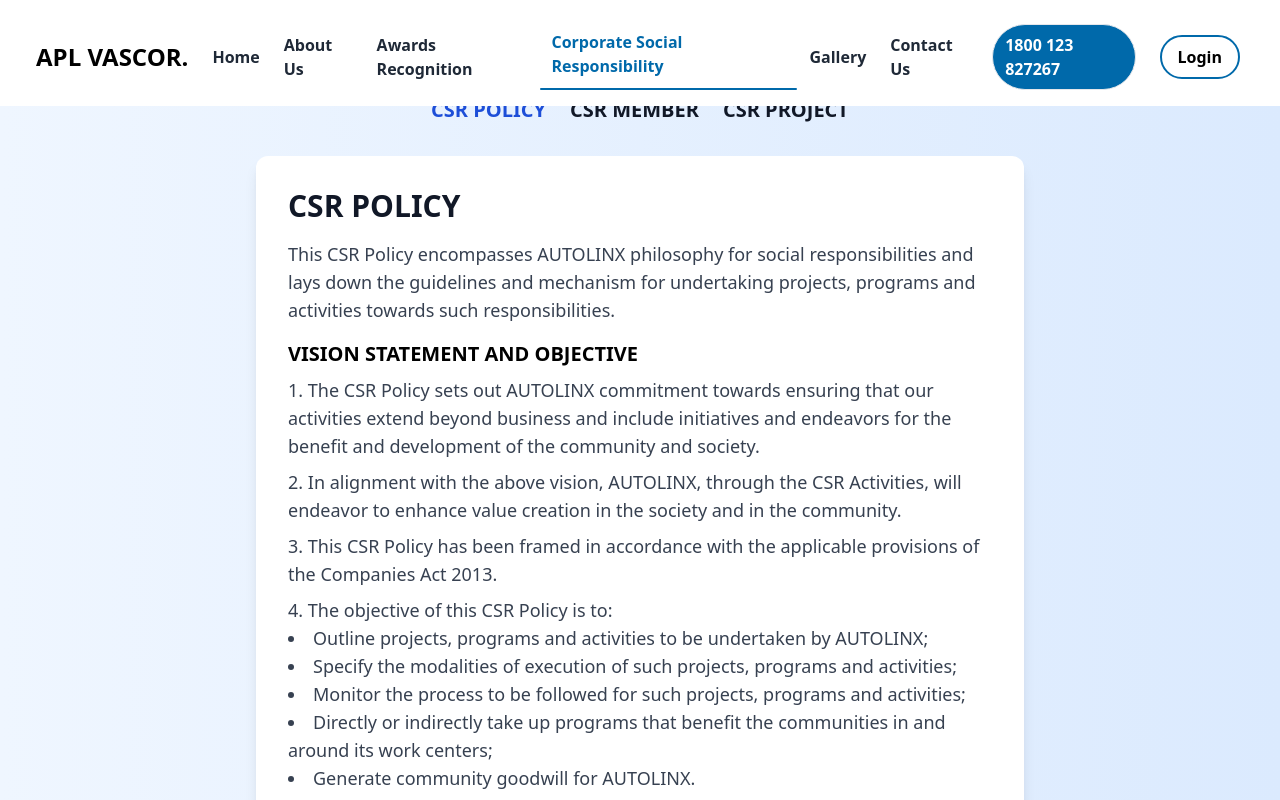
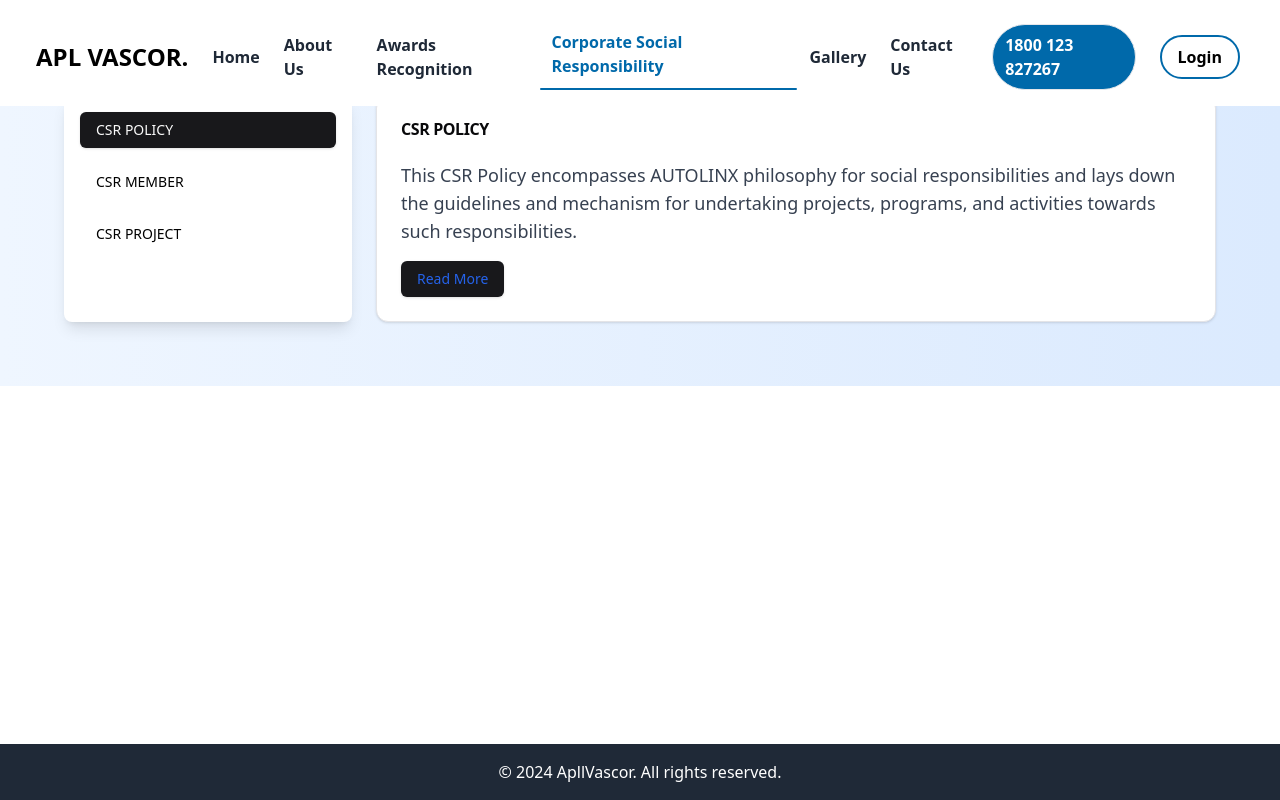
Before and after one commit to thegrimkiller22/APL-VASCOR-, a React (Vite) app: page /corporate-social-responsibility in a window 1280 px wide. Shown: the top 800 px of the page. Built offline with nearby package versions, Linux system fonts and the light colour scheme.

Commit message:
side bar for csr page

```diff
--- a/src/pages/CorporateSocialResponsibility.tsx
+++ b/src/pages/CorporateSocialResponsibility.tsx
@@ -1,134 +1,236 @@
 import React, { useState } from 'react';
+import { Button } from "@/components/ui/button";
+import {
+  Card,
+  CardContent,
+  CardHeader,
+  CardTitle,
+} from "@/components/ui/card";
 
 const CorporateSocialResponsibility: React.FC = () => {
-  // Set the default active section to 'csrPolicy'
-  const [activeSection, setActiveSection] = useState<string | null>('csrPolicy');
-  const [isExpanded, setIsExpanded] = useState(false);
+  const [activeSection, setActiveSection] = useState<string>('csrPolicy');
+  const [showMore, setShowMore] = useState<boolean>(false); // State to manage "Read More"
 
   const handleSectionToggle = (section: string) => {
-    setActiveSection(activeSection === section ? null : section);
+    setActiveSection(section);
+    setShowMore(false); // Reset the "show more" when switching sections
   };
 
-  const toggleExpand = () => {
-    setIsExpanded(!isExpanded);
+  const handleReadMoreToggle = () => {
+    setShowMore(!showMore); // Toggle the "Read More" section
   };
 
   return (
-    <section className="bg-gradient-to-r from-blue-50 to-blue-100 py-16 px-6 md:px-16 mt-8">
-      <div className="container mx-auto">
-        {/* Navbar */}
-        <div className="flex justify-center space-x-6 mb-8">
-          <button
-            onClick={() => handleSectionToggle('csrPolicy')}
-            className={`text-xl font-semibold transition duration-300 ${activeSection === 'csrPolicy' ? 'text-blue-700' : 'text-gray-900 hover:text-blue-600'}`}
+    <section className="py-16 px-6 md:px-16 mt-8 bg-gradient-to-r from-blue-50 to-blue-100">
+      <div className="container mx-auto flex flex-col md:flex-row">
+        {/* Sidebar Navbar */}
+        <nav className="w-full md:w-1/4 bg-white p-4 shadow-lg rounded-lg mb-8 md:mb-0 md:mr-6">
+          <ul className="space-y-4">
+            {['csrPolicy', 'csrMember', 'csrProject'].map((section) => (
+              <li key={section}>
+                <Button
+                  variant={activeSection === section ? 'default' : 'ghost'}
+                  className="w-full justify-start"
+                  onClick={() => handleSectionToggle(section)}
                 >
-            CSR POLICY
-          </button>
-          <button
-            onClick={() => handleSectionToggle('csrMember')}
-            className={`text-xl font-semibold transition duration-300 ${activeSection === 'csrMember' ? 'text-blue-700' : 'text-gray-900 hover:text-blue-600'}`}
-          >
-            CSR MEMBER
-          </button>
-          <button
-            onClick={() => handleSectionToggle('csrProject')}
-            className={`text-xl font-semibold transition duration-300 ${activeSection === 'csrProject' ? 'text-blue-700' : 'text-gray-900 hover:text-blue-600'}`}
-          >
-            CSR PROJECT
-          </button>
-        </div>
-
-        {/* Section content */}
-        <div className="space-y-16">
-          {/* CSR POLICY */}
+                  {section.replace('csr', 'CSR ').toUpperCase()}
+                </Button>
+              </li>
+            ))}
+          </ul>
+        </nav>
+        {/* Section Content */}
+        <div className="flex-1 space-y-8">
           {activeSection === 'csrPolicy' && (
-            <div className="max-w-3xl mx-auto bg-white p-8 rounded-xl shadow-lg transform hover:scale-105 transition-all">
-              <h2 className="text-3xl font-semibold text-gray-900 mb-4">CSR POLICY</h2>
-              <p className="text-lg text-gray-700 mb-4">
-                This CSR Policy encompasses AUTOLINX philosophy for social responsibilities and lays down the guidelines and mechanism for undertaking projects, programs and activities towards such responsibilities.
+            <Card >
+              <CardHeader>
+                <CardTitle>CSR POLICY</CardTitle>
+              </CardHeader>
+              <CardContent className="space-y-4 text-lg text-gray-700">
+                <p>
+                  This CSR Policy encompasses AUTOLINX philosophy for social responsibilities and lays down the guidelines and mechanism for undertaking projects, programs, and activities towards such responsibilities.
                 </p>
-              <h3 className="text-xl font-semibold mb-2">VISION STATEMENT AND OBJECTIVE</h3>
-              <ol className="list-decimal list-inside text-lg text-gray-700 mb-4 space-y-2">
-                <li>The CSR Policy sets out AUTOLINX commitment towards ensuring that our activities extend beyond business and include initiatives and endeavors for the benefit and development of the community and society.</li>
-                <li>In alignment with the above vision, AUTOLINX, through the CSR Activities, will endeavor to enhance value creation in the society and in the community.</li>
-                <li>This CSR Policy has been framed in accordance with the applicable provisions of the Companies Act 2013.</li>
-                <li>The objective of this CSR Policy is to:
-                  <ul className="list-disc list-inside">
+                <Button onClick={handleReadMoreToggle} className="text-blue-600">
+                  {showMore ? 'Read Less' : 'Read More'}
+                </Button>
+                {showMore && (
+                  <>
+                    <h3 className="font-semibold">II. VISION STATEMENT AND OBJECTIVE</h3>
+                    <ol className="list-decimal list-inside space-y-2">
+                      <li>
+                        The CSR Policy sets out AUTOLINX commitment towards ensuring that our activities extend beyond business and include initiatives and endeavors for the benefit and development of the community and society. The CSR Policy lays down guidelines for undertaking programs geared towards social welfare activities or initiatives.
+                      </li>
+                      <li>
+                        In alignment with the above vision, AUTOLINX, through the CSR Activities, will endeavor to enhance value creation in the society and in the community, through its services, conduct and initiatives, so as to promote sustained growth for the society and community, in fulfilment of its role as a socially responsible corporate.
+                      </li>
+                      <li>
+                        This CSR Policy has been framed in accordance with the applicable provisions of the Companies Act 2013 and the rules issued thereunder.
+                      </li>
+                      <li>
+                        The objective of this CSR Policy is to:
+                        <ul className="list-disc list-inside ml-4 space-y-2">
                           <li>Outline projects, programs and activities to be undertaken by AUTOLINX;</li>
                           <li>Specify the modalities of execution of such projects, programs and activities;</li>
                           <li>Monitor the process to be followed for such projects, programs and activities;</li>
-                    <li>Directly or indirectly take up programs that benefit the communities in and around its work centers;</li>
-                    <li>Generate community goodwill for AUTOLINX.</li>
+                          <li>
+                            Directly or indirectly take up programs that benefit the communities in and around its work centers and results, over a period of time, in enhancing the quality of life and economic well-being of the local populace;
+                          </li>
+                          <li>
+                            Generate community goodwill for AUTOLINX and help reinforce a positive and socially responsible image, through our CSR Activities.
+                          </li>
                         </ul>
                       </li>
                     </ol>
-              <button
-                onClick={toggleExpand}
-                className="mt-4 bg-blue-600 text-white py-2 px-4 rounded hover:bg-blue-700 transition duration-200">
-                {isExpanded ? 'Read Less' : 'Read More'}
-              </button>
-              {isExpanded && (
-                <div className="mt-4 text-lg text-gray-700 space-y-2">
                     <h3 className="font-semibold">III. CSR COMMITTEE</h3>
-                  <p>The CSR Committee has been constituted in accordance with the provisions of the Act comprising of the 2 (Two) Directors...</p>
+                    <ol className="list-decimal list-inside space-y-2">
+                      <li>
+                        The CSR Committee has been constituted in accordance with the provisions of the Act comprising of the 2 (Two) Directors. The Company Secretary shall be the secretary to the Committee. The CSR Committee may invite other experts/invitees as per its requirements.
+                      </li>
+                      <li>
+                        The CSR Committee shall be responsible for:
+                        <ul className="list-disc list-inside ml-4 space-y-2">
+                          <li>
+                            To formulate and recommend to the Board, a CSR policy which shall indicate the activities to be undertaken by the Company as per the Companies Act, 2013;
+                          </li>
+                          <li>
+                            To review and recommend the amount of expenditure to be incurred on the activities to be undertaken by the Company;
+                          </li>
+                          <li>To monitor the CSR Policy of the Company from time to time;</li>
+                          <li>
+                            Any other matter as the CSR Committee may deem appropriate after approval of the Board of Directors or as may be directed by the Board of Directors from time to time.
+                          </li>
+                        </ul>
+                      </li>
+                    </ol>
                     <h3 className="font-semibold">IV. CSR CELL</h3>
-                  <p>The CSR Cell has been constituted to assist the CSR Committee with the implementation and impact assessment of the CSR initiatives. It will coordinate with various departments to ensure effective execution...</p>
-                  <h3 className="font-semibold">V. CSR EXPENDITURE AND ALLOCATION</h3>
-                  <p>The CSR expenditure shall be as per the requirements of the Companies Act 2013, ensuring that a minimum percentage of the average net profits of the company is allocated for CSR activities...</p>
-                  <h3 className="font-semibold">VI. AMENDMENT</h3>
-                  <p>The CSR Committee is empowered to amend or modify the CSR Policy as necessary to align with the evolving needs of the community and regulatory requirements...</p>
-                </div>
-              )}
-            </div>
-          )}
-
-          {/* CSR MEMBER */}
-          {activeSection === 'csrMember' && (
-            <div className="max-w-3xl mx-auto bg-white p-8 rounded-xl shadow-lg transform hover:scale-105 transition-all">
-              <h2 className="text-3xl font-semibold text-gray-900 mb-4">CSR MEMBER</h2>
-              <p className="text-lg text-gray-700 mb-4">
-                The CSR Cell has been constituted to assist the CSR Committee with the implementation and impact assessment of the CSR initiatives. The CSR Cell comprises of the following members:
+                    <p>
+                      The CSR Cell has been constituted to assist the CSR Committee with the implementation and impact assessment of the CSR initiatives. The CSR Cell comprises of the following:
                     </p>
-              <ul className="list-disc list-inside text-lg text-gray-700 mb-4 space-y-2">
+                    <ul className="list-disc list-inside ml-4">
                       <li>Mr. Umesh Sahai Bhanot</li>
                       <li>Mr. Ashish Mohan Chandra Bhatt</li>
                     </ul>
-              <h3 className="text-xl font-semibold mb-2">Role of the CSR Cell</h3>
-              <ol className="list-decimal list-inside text-lg text-gray-700 mb-4 space-y-2">
+                    <h4 className="font-semibold mt-4">Role of the CSR Cell:</h4>
+                    <ul className="list-disc list-inside ml-4 space-y-2">
                       <li>Identifying CSR Activities at the directions of the Board and the CSR Committee;</li>
                       <li>Undertaking impact assessment of the CSR Activities;</li>
-                <li>Determining the modalities of execution including targets and timelines in consultation with the CSR Committee;</li>
-                <li>Timely implementation of the CSR Activities approved by the Board in compliance with the Applicable provisions of the Act and CSR Rules;</li>
-                <li>Providing periodic reports to the CSR Committee on implementation as well as assessment carried out through field visits and feedback sessions;</li>
-                <li>Any other assistance as may be required by the Board and the CSR Committee in relation to Implementation of the CSR Activities.</li>
-              </ol>
-            </div>
+                      <li>
+                        Determining the modalities of execution including targets and timelines in consultation with the CSR Committee;
+                      </li>
+                      <li>
+                        Timely implementation of the CSR Activities approved by the Board in compliance with the Applicable provisions of the Act and CSR Rules;
+                      </li>
+                      <li>
+                        Providing periodic reports to the CSR Committee on implementation as well as assessment carried out through field visits and feedback sessions;
+                      </li>
+                      <li>
+                        Any other assistance as may be required by the Board and the CSR Committee in relation to Implementation of the CSR Activities.
+                      </li>
+                    </ul>
+                    <h3 className="font-semibold">V. CSR EXPENDITURE AND ALLOCATION</h3>
+                    <p>
+                      The CSR expenditure shall be as per the requirements of the Companies Act 2013. The Company may in compliance with the provisions of the Act and the CSR Rules, including notifications and clarifications issued thereunder.
+                    </p>
+                    <h3 className="font-semibold">VI. AMENDMENT</h3>
+                    <p>
+                      The CSR Committee is empowered to amend or modify the CSR Policy and such changes shall be placed before the Board for its approval. The Board may subject to compliance with applicable law, at any time approve or alter, amend or modify the CSR Policy, as it deems fit to comply with the statutory obligation to undertake the CSR Activities.
+                    </p>
+                  </>
+                )}
+              </CardContent>
+            </Card>
           )}
 
-          {/* CSR PROJECT */}
+          {activeSection === 'csrMember' && (
+            <Card>
+              <CardHeader>
+                <CardTitle>CSR MEMBERS</CardTitle>
+              </CardHeader>
+              <CardContent className="space-y-4 text-lg text-gray-700">
+                <p>
+                  The CSR Cell has been constituted to assist the CSR Committee with the implementation and impact assessment of the CSR initiatives. The CSR Cell comprises of the following members:
+                </p>
+                <ul className="list-disc list-inside ml-4 space-y-2">
+                  <li>Mr. Umesh Sahai Bhanot</li>
+                  <li>Mr. Ashish Mohan Chandra Bhatt</li>
+                </ul>
+                <h3 className="font-semibold mt-4">Role of the CSR Cell:</h3>
+                <ul className="list-decimal list-inside ml-4 space-y-2">
+                  <li>Identifying CSR Activities at the directions of the Board and the CSR Committee;</li>
+                  <li>Undertaking impact assessment of the CSR Activities;</li>
+                  <li>Determining the modalities of execution, including targets and timelines in consultation with the CSR Committee;</li>
+                  <li>
+                    Timely implementation of the CSR Activities approved by the Board in compliance with the applicable provisions of the Act and CSR Rules;
+                  </li>
+                  <li>
+                    Providing periodic reports to the CSR Committee on implementation as well as assessments carried out through field visits and feedback sessions;
+                  </li>
+                  <li>
+                    Any other assistance as may be required by the Board and the CSR Committee in relation to the implementation of the CSR Activities.
+                  </li>
+                </ul>
+              </CardContent>
+            </Card>
+          )}
+
           {activeSection === 'csrProject' && (
-            <div className="max-w-3xl mx-auto bg-white p-8 rounded-xl shadow-lg transform hover:scale-105 transition-all">
-              <h2 className="text-3xl font-semibold text-gray-900 mb-4">CSR PROJECT</h2>
-              <p className="text-lg text-gray-700 mb-4">
+            <Card>
+              <CardHeader>
+                <CardTitle>CSR PROJECT</CardTitle>
+              </CardHeader>
+              <CardContent className="space-y-4 text-lg text-gray-700">
+                <p>
                   The CSR Project section highlights various initiatives undertaken by the organization. Key projects include:
                 </p>
-              <h3 className="text-xl font-semibold mb-2">
-                <a href="http://www.apllvascor.com/assets/CSR/PM_CARES_BANK_receipt.pdf" target="_blank" rel="noopener noreferrer" className="text-blue-600 hover:underline">PM Cares</a>
-              </h3>
-              <h3 className="text-xl font-semibold mb-2">
-                <a href="http://www.apllvascor.com/assets/CSR/Kardigudda_Boys_Girls_B_Week_2.pdf" target="_blank" className="text-blue-600 hover:underline">Kardigudda Boys & Girls Week</a>
-              </h3>
-              <h3 className="text-xl font-semibold mb-2">
-                <a href="http://www.apllvascor.com/assets/CSR/ELImpactReport202021.pdf" target="_blank" className="text-blue-600 hover:underline">Impact Report 2020-21</a>
-              </h3>
-              <h3 className="text-xl font-semibold mb-2">
-                <a href="http://www.apllvascor.com/assets/CSR/billsandphotoslastSISSO2021.pdf" target="_blank" className="text-blue-600 hover:underline">Photos</a>
-              </h3>
-            </div>
+                <ul className="list-disc list-inside ml-4 space-y-2">
+                  <li>
+                    <a
+                      href="http://www.apllvascor.com/assets/CSR/PM_CARES_BANK_receipt.pdf"
+                      target="_blank"
+                      rel="noopener noreferrer"
+                      className="text-blue-600 hover:underline"
+                    >
+                      PM Cares
+                    </a>
+                  </li>
+                  <li>
+                    <a
+                      href="http://www.apllvascor.com/assets/CSR/Kardigudda_Boys_Girls_B_Week_2.pdf"
+                      target="_blank"
+                      rel="noopener noreferrer"
+                      className="text-blue-600 hover:underline"
+                    >
+                      Kardigudda Boys & Girls Week
+                    </a>
+                  </li>
+                  <li>
+                    <a
+                      href="http://www.apllvascor.com/assets/CSR/ELImpactReport202021.pdf"
+                      target="_blank"
+                      rel="noopener noreferrer"
+                      className="text-blue-600 hover:underline"
+                    >
+                      Impact Report 2020-21
+                    </a>
+                  </li>
+                  <li>
+                    <a
+                      href="http://www.apllvascor.com/assets/CSR/billsandphotoslastSISSO2021.pdf"
+                      target="_blank"
+                      rel="noopener noreferrer"
+                      className="text-blue-600 hover:underline"
+                    >
+                      Photos
+                    </a>
+                  </li>
+                </ul>
+              </CardContent>
+            </Card>
           )}
         </div>
       </div>
-  </section>)
-}
+    </section>
+  );
+};
 
 export default CorporateSocialResponsibility;
```
Lines whose indentation alone changed are shown as unchanged.
